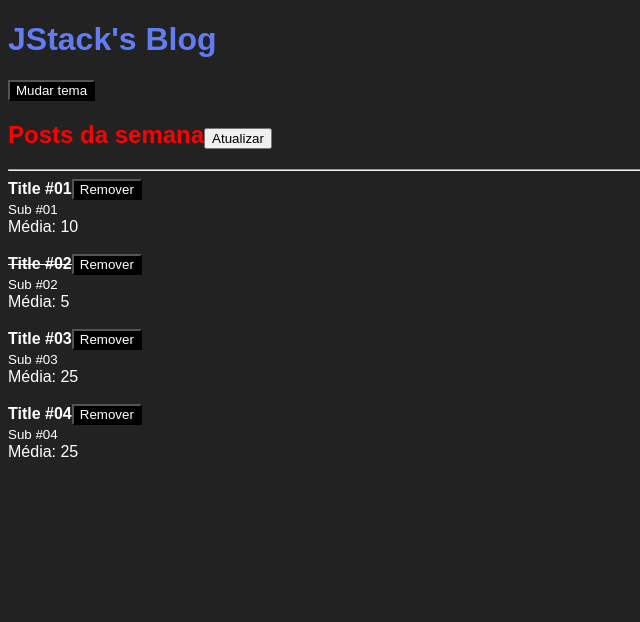
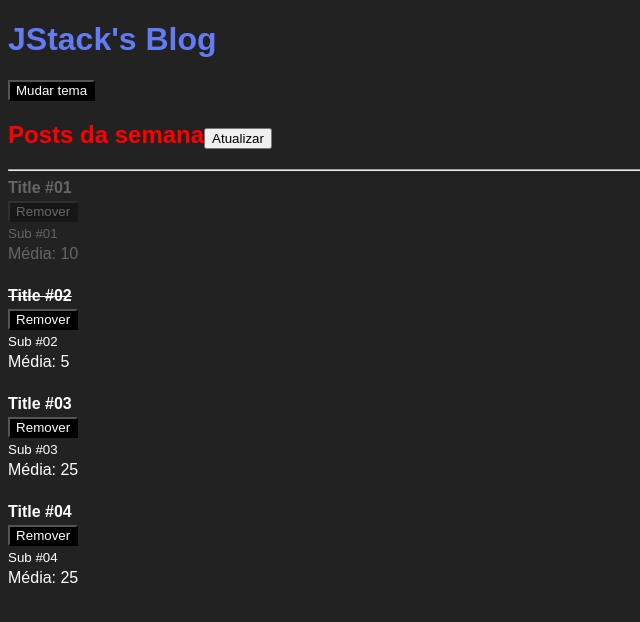
Before and after one commit to andersonkaiti/react-fundamentos, a React app: page / in a window 1280 px wide. Shown: the top 622 px of the page, without its empty margins (0-640 px from the left). Built offline with nearby package versions, Linux system fonts and the light colour scheme; the HTML template or start-up script is replaced by a standard one.

Commit message:
:art: style(dynamic-classes): add example of dynamic classes with visual indication for removed posts

```diff
--- a/src/App.jsx
+++ b/src/App.jsx
@@ -12,6 +12,7 @@ export default function App() {
       subtitle: 'Sub #01',
       likes: 20,
       read: false,
+      removed: true,
     },
     {
       id: Math.random(),
@@ -19,6 +20,7 @@ export default function App() {
       subtitle: 'Sub #02',
       likes: 10,
       read: true,
+      removed: false,
     },
     {
       id: Math.random(),
@@ -26,6 +28,7 @@ export default function App() {
       subtitle: 'Sub #03',
       likes: 50,
       read: false,
+      removed: false,
     },
     {
       id: Math.random(),
@@ -33,6 +36,7 @@ export default function App() {
       subtitle: 'Sub #04',
       likes: 50,
       read: false,
+      removed: false,
     },
   ])
 
@@ -49,7 +53,14 @@ export default function App() {
   }
 
   function handleRemovePost(postId) {
-    setPosts((prevState) => prevState.filter((post) => post.id !== postId))
+    setPosts((prevState) =>
+      prevState.map((post) => ({
+        ...post,
+        ...(post.id === postId && {
+          removed: true,
+        }),
+      }))
+    )
   }
 
   return (
--- a/src/Post.jsx
+++ b/src/Post.jsx
@@ -1,17 +1,15 @@
+import styles from './Post.scss'
 import PostHeader from './PostHeader'
 
-export default function Post({ post: { subtitle, likes, ...rest }, onRemove }) {
+export default function Post({
+  post: { subtitle, likes, removed, ...rest },
+  onRemove,
+}) {
   return (
-    <>
-      <article>
-        <PostHeader onRemove={onRemove} post={rest} />
-        <br />
-        <small>{subtitle}</small>
-        <br />
-        Média: {likes / 2}
-      </article>
-
-      <br />
-    </>
+    <article className={removed ? styles.postDeleted : styles.post}>
+      <PostHeader onRemove={onRemove} post={rest} />
+      <small>{subtitle}</small>
+      Média: {likes / 2}
+    </article>
   )
 }
--- /dev/null
+++ b/src/Post.scss
@@ -0,0 +1,17 @@
+.post {
+  margin-bottom: 24px;
+  display: flex;
+  width: fit-content;
+  flex-direction: column;
+  gap: 4px;
+
+}
+
+.postDeleted {
+  margin-bottom: 24px;
+  display: flex;
+  width: fit-content;
+  flex-direction: column;
+  gap: 4px;
+  opacity: 0.3;
+}
```
